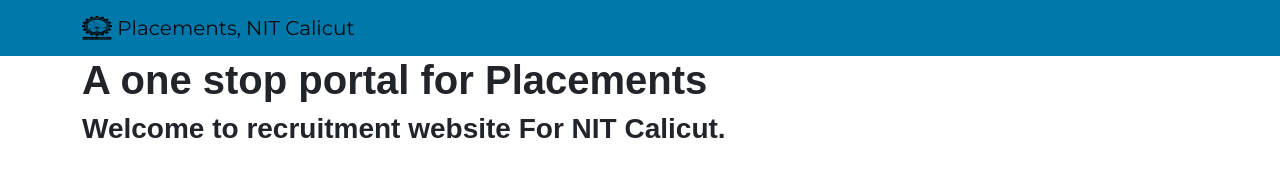
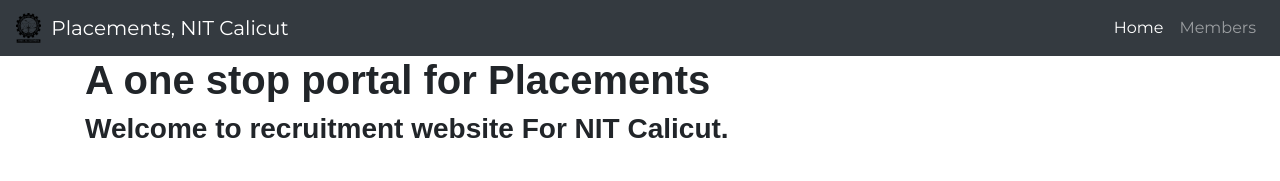
Before and after one commit to TomSaju2001/NITC-PlacementManagementSystem, a plain HTML site: page index.html in a window 1280 px wide. Drawn offline with nearby package versions, Linux system fonts and the light colour scheme.

Commit message:
bugs fixed

```diff
--- a/assets/css/styles.css
+++ b/assets/css/styles.css
@@ -11,17 +11,6 @@ h1, h2, h3, h4, h5, h6 {
   padding: 3% 15% 7%;
 }
 
-.navbar{
-  background-color: #0078AA;
-}
-
-.navbar-brand{
-    position: relative;
-    background: url(../images/logo.png);
-    width: 130px;
-    max-height: 100px; /* height of the navbar */
-}
-
 
 #navbarNav {
   display: flex;
--- a/index.html
+++ b/index.html
@@ -1,3 +1,4 @@
+<!DOCTYPE html>
 <!DOCTYPE html>
 <html lang="en" dir="ltr">
 
@@ -13,8 +14,10 @@
   <link rel="shortcut icon" type="image/png" href="images/favicon.png">
 
   <!-- Bootstrap-->
-  <link href="https://cdn.jsdelivr.net/npm/bootstrap@5.2.1/dist/css/bootstrap.min.css" rel="stylesheet" integrity="sha384-iYQeCzEYFbKjA/T2uDLTpkwGzCiq6soy8tYaI1GyVh/UjpbCx/TYkiZhlZB6+fzT" crossorigin="anonymous">
-  <script src="https://cdn.jsdelivr.net/npm/bootstrap@5.2.1/dist/js/bootstrap.bundle.min.js" integrity="sha384-u1OknCvxWvY5kfmNBILK2hRnQC3Pr17a+RTT6rIHI7NnikvbZlHgTPOOmMi466C8" crossorigin="anonymous"></script>
+  <!-- <link href="https://cdn.jsdelivr.net/npm/bootstrap@5.2.1/dist/css/bootstrap.min.css" rel="stylesheet" integrity="sha384-iYQeCzEYFbKjA/T2uDLTpkwGzCiq6soy8tYaI1GyVh/UjpbCx/TYkiZhlZB6+fzT" crossorigin="anonymous">
+  <script src="https://cdn.jsdelivr.net/npm/bootstrap@5.2.1/dist/js/bootstrap.bundle.min.js" integrity="sha384-u1OknCvxWvY5kfmNBILK2hRnQC3Pr17a+RTT6rIHI7NnikvbZlHgTPOOmMi466C8" crossorigin="anonymous"></script> -->
+
+  <link rel="stylesheet" href="https://cdn.jsdelivr.net/npm/bootstrap@4.1.3/dist/css/bootstrap.min.css" integrity="sha384-MCw98/SFnGE8fJT3GXwEOngsV7Zt27NXFoaoApmYm81iuXoPkFOJwJ8ERdknLPMO" crossorigin="anonymous">
 
   <!--Website fonts-->
   <link rel="stylesheet" href="https://fonts.googleapis.com/css?family=Roboto:300,300italic,700,700italic" />
@@ -25,22 +28,35 @@
 
   <!-- CSS-->
   <link rel="stylesheet" href="assets\css\styles.css">
+  <link rel="stylesheet" href="assets/css/members.css">
 </head>
+
 
 <body>
   <!--Navigation Bar-->
-  <section>
-    <div class="">
-      <nav class="navbar">
-        <div class="container">
-          <a class="navbar-brand" href="#">
-            <img src="assets\images\National_Institute_of_Technology,_Calicut_Logo.png" alt="NITC-Logo" width="30" height="24" class="d-inline-block align-text-top">
-            Placements, NIT Calicut
-          </a>
-        </div>
-      </nav>
+  <nav class="navbar navbar-expand-lg navbar-dark bg-dark">
+    <a class="navbar-brand" href="#" >
+        <img src="assets\images\National_Institute_of_Technology,_Calicut_Logo.png" alt="NITC-Logo" class="d-inline-block align-top" height="30"><span style="padding: 10px 10px" >Placements, NIT Calicut</span></a>
+    <button class="navbar-toggler" type="button" data-toggle="collapse" data-target="#navbarNav" aria-controls="navbarNav" aria-expanded="false" aria-label="Toggle navigation">
+      <span class="navbar-toggler-icon"></span>
+    </button>
+    <div class="collapse navbar-collapse" id="navbarNav">
+      <ul class="navbar-nav">
+        <li class="nav-item active">
+          <a class="nav-link" href=".">Home</a>
+        </li>
+        <li class="nav-item ">
+          <a class="nav-link" href="./members.html">Members </a>
+        </li>
+        <!-- <li class="nav-item">
+          <a class="nav-link" href="#">Pricing</a>
+        </li>
+        <li class="nav-item">
+          <a class="nav-link disabled" href="#">Disabled</a>
+        </li> -->
+      </ul>
     </div>
-  </section>
+  </nav>
 
   <div class="container ">
     <!-- Title Section -->
@@ -60,8 +76,11 @@
     <p><a href="https://github.com/TomSaju2001/NITC-PlacementManagementSystem">Source Code</a></p>
   </footer> -->
 
-  <!-- Bootstrap files-->
-  <script src="https://cdn.jsdelivr.net/npm/@popperjs/core@2.11.6/dist/umd/popper.min.js" integrity="sha384-oBqDVmMz9ATKxIep9tiCxS/Z9fNfEXiDAYTujMAeBAsjFuCZSmKbSSUnQlmh/jp3" crossorigin="anonymous"></script>
-  <script src="https://cdn.jsdelivr.net/npm/bootstrap@5.2.1/dist/js/bootstrap.min.js" integrity="sha384-7VPbUDkoPSGFnVtYi0QogXtr74QeVeeIs99Qfg5YCF+TidwNdjvaKZX19NZ/e6oz" crossorigin="anonymous"></script>
+  <!-- Optional JavaScript -->
+    <!-- jQuery first, then Popper.js, then Bootstrap JS -->
+    <script src="https://code.jquery.com/jquery-3.3.1.slim.min.js" integrity="sha384-q8i/X+965DzO0rT7abK41JStQIAqVgRVzpbzo5smXKp4YfRvH+8abtTE1Pi6jizo" crossorigin="anonymous"></script>
+    <script src="https://cdn.jsdelivr.net/npm/popper.js@1.14.3/dist/umd/popper.min.js" integrity="sha384-ZMP7rVo3mIykV+2+9J3UJ46jBk0WLaUAdn689aCwoqbBJiSnjAK/l8WvCWPIPm49" crossorigin="anonymous"></script>
+    <script src="https://cdn.jsdelivr.net/npm/bootstrap@4.1.3/dist/js/bootstrap.min.js" integrity="sha384-ChfqqxuZUCnJSK3+MXmPNIyE6ZbWh2IMqE241rYiqJxyMiZ6OW/JmZQ5stwEULTy" crossorigin="anonymous"></script>
+  </body>
 
 </html>
```
Also changed, not shown: members.html (+3 -2 lines).
